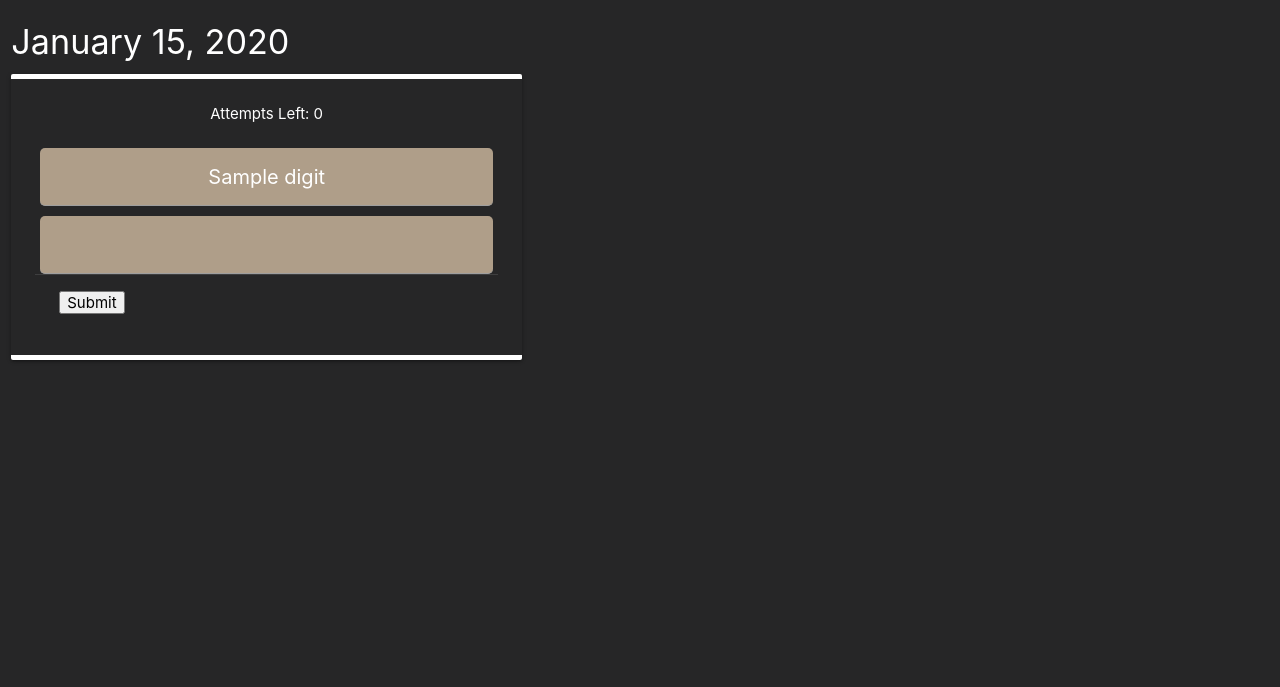
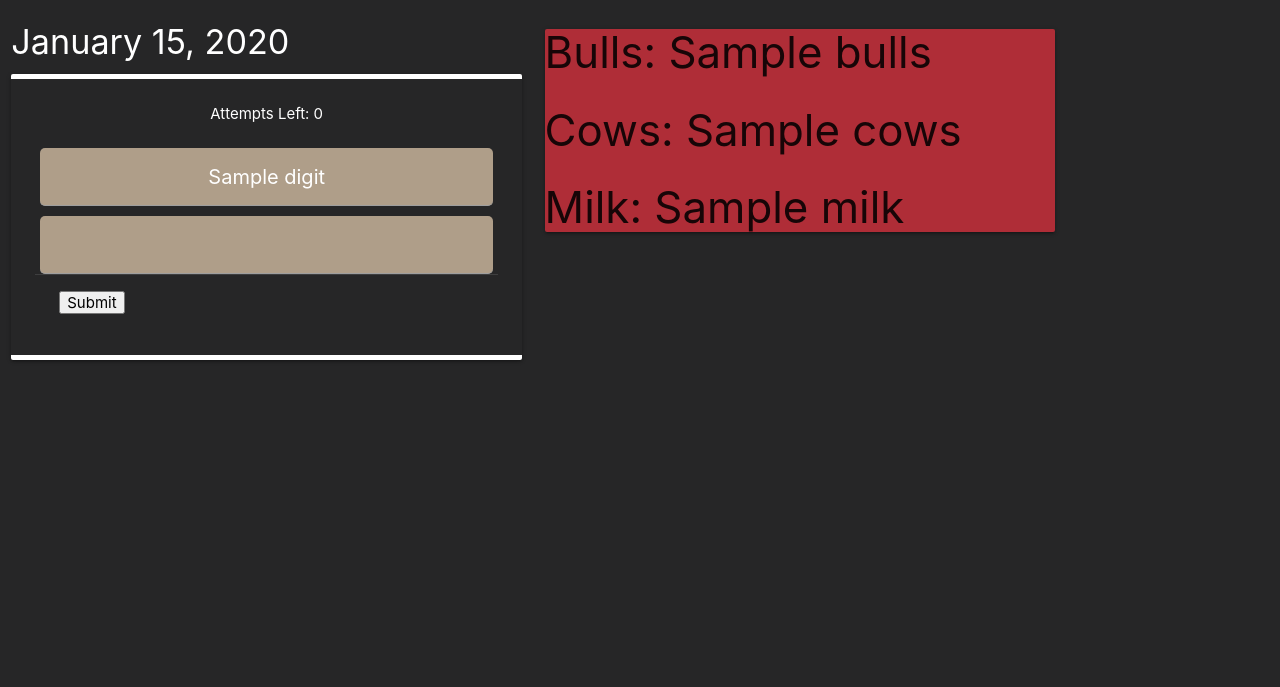
Before and after one commit to uwidcit/flaskmvc, a Flask app: template App/templates/game.html in a window 1280 px wide. Shown: the top 687 px of the page. Run offline with Flask 3, Linux system fonts and the light colour scheme; the template is opened without the code that fills it: most values are stand-ins (such as "Sample title", 1, 10 or a date in 2020).

Commit message:
Implemented calculation of Bulls, Cows & Milk on the game webpage

```diff
--- a/App/templates/game.html
+++ b/App/templates/game.html
@@ -36,6 +36,13 @@
                 </div>
             </div>
         </section>
+        <section class="col s12 m5" style="height: 86vh">
+            <div class="card" style="background-color: #AF2D37;">
+                <h3>Bulls: {{ verdict.bulls }}</h3>
+                <h3>Cows: {{ verdict.cows }}</h3>
+                <h3>Milk: {{ verdict.milk }}</h3>
+            </div>
+        </section>
     </div>
 </body>
 {% endblock %}
```
Also changed, not shown: App/models/game.py (+9 -9 lines), App/views/game.py (+12 -3 lines).
